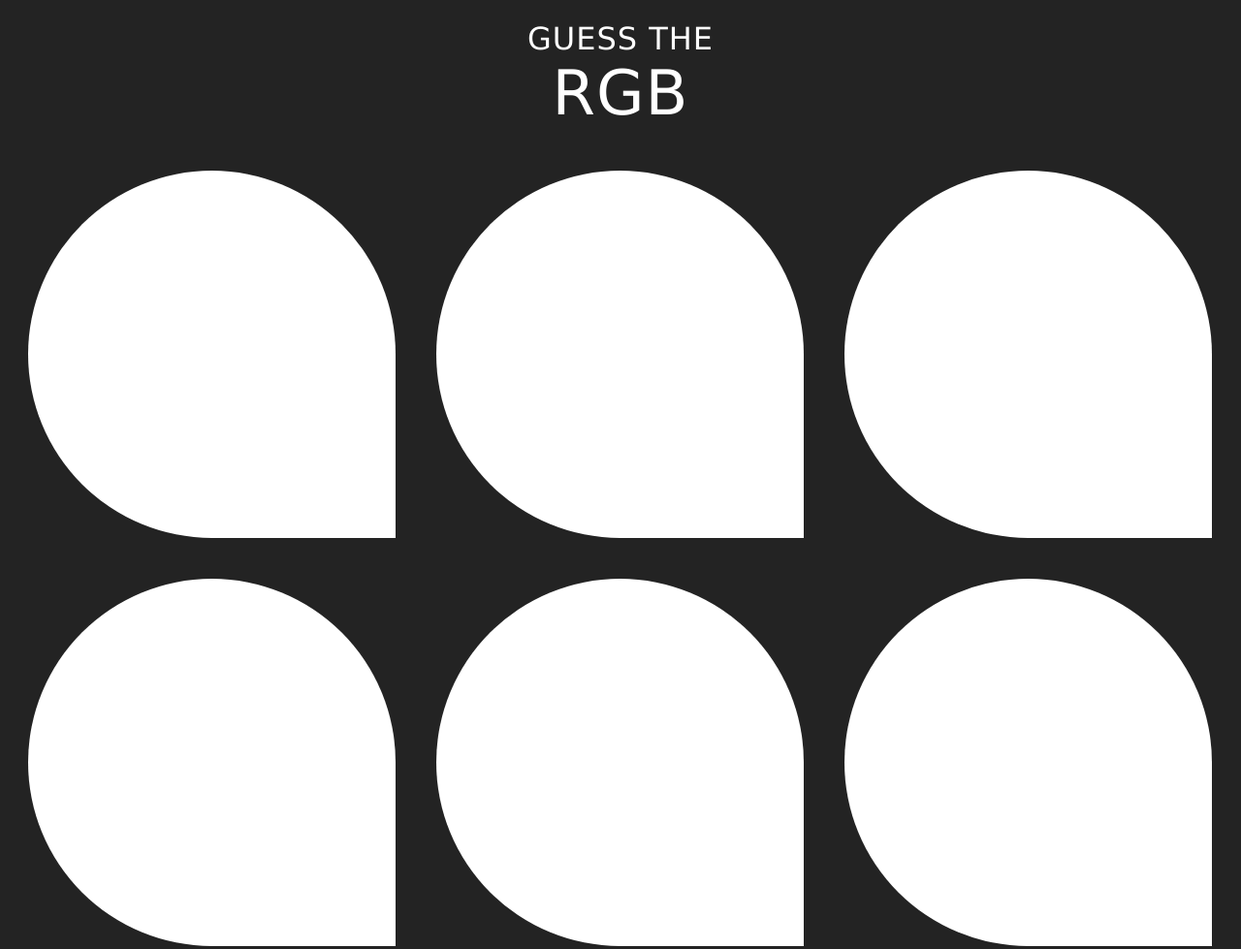
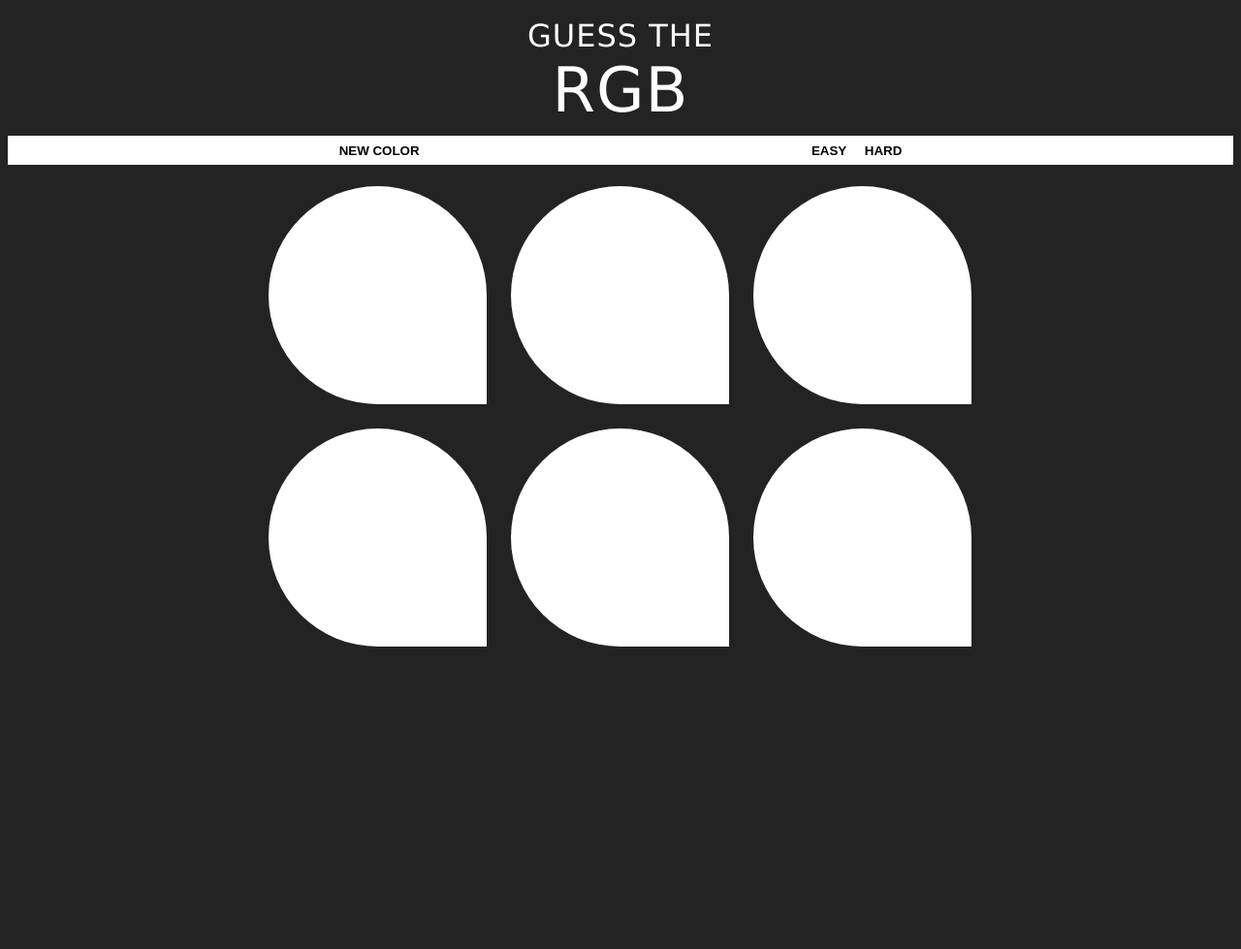
Before and after one commit to Radioactive92177/RGB-Color-Game, a plain HTML site: page index.html in a window 1280 px wide. Shown: the whole page at 97% size. After the commit the page ends 800 px from the top, so only its background shows below. Drawn offline with Linux system fonts and the light colour scheme.

Commit message:
Styling done

```diff
--- a/index.html
+++ b/index.html
@@ -7,12 +7,21 @@
     <link rel="stylesheet" href="style.css" />
   </head>
   <body>
+    <!-- Header Display area -->
     <h1>
       Guess the
       <br />
       <span id="colorDisplay">RGB</span>
       <br />
     </h1>
+
+    <!-- stripe -->
+    <div id="stripe">
+      <button>NEW COLOR</button>
+      <span id="message"></span>
+      <button>EASY</button>
+      <button>HARD</button>
+    </div>
 
     <!-- Color Panels -->
     <div id="container">
--- a/style.css
+++ b/style.css
@@ -1,17 +1,27 @@
 body {
   background: #232323;
-  font-family: 'Lucida Sans', 'Lucida Sans Regular', 'Lucida Grande', 'Lucida Sans Unicode', Geneva, Verdana, sans-serif;
-  letter-spacing: 1px; }
+  font-family: "Lucida Sans", "Lucida Sans Regular", "Lucida Grande",
+    "Lucida Sans Unicode", Geneva, Verdana, sans-serif;
+  letter-spacing: 1px;
+}
 
 h1 {
   color: white;
   text-transform: uppercase;
   text-align: center;
-  font-weight: normal; }
-  h1 #colorDisplay {
-    font-size: 200%;
-    font-weight: unset; }
+  font-weight: normal;
+  margin: 0;
+  padding: 10px 0;
+}
+h1 #colorDisplay {
+  font-size: 200%;
+  font-weight: unset;
+}
 
+#container {
+  max-width: 750px;
+  margin: 10px auto;
+}
 #container .panels {
   background: white;
   padding-bottom: 30%;
@@ -19,6 +29,30 @@ h1 {
   margin: 1.66%;
   float: left;
   transition: background 0.6s;
-  border-radius: 50% 50% 0% 50%; }
+  border-radius: 50% 50% 0% 50%;
+}
+
+#stripe {
+  text-align: center;
+  background: white;
+  height: 30px;
+  font-weight: 700;
+}
+#stripe button {
+  background: none;
+  height: 100%;
+  outline: none;
+  font-weight: inherit;
+  border: none;
+  transition: all 0.3s;
+}
+#stripe button:hover {
+  background: #232323;
+  color: white;
+}
+#stripe #message {
+  display: inline-block;
+  width: 30%;
+}
 
 /*# sourceMappingURL=style.css.map */
```
